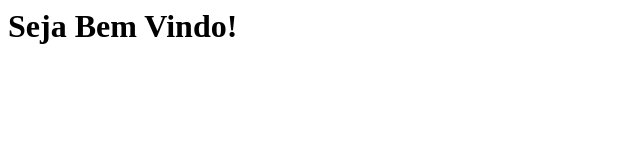
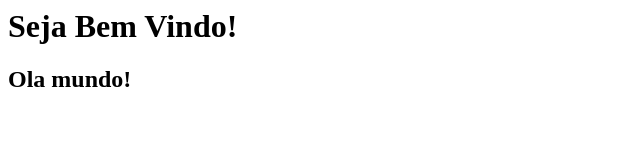
Before and after one commit to profclaytonmf/novo, a plain HTML site: page index.html in a window 1280 px wide. Shown: the whole page, without its empty margins (0-640 px from the left). Drawn offline with Linux system fonts and the light colour scheme.

Commit message:
Colocando H2 no home

```diff
--- a/index.html
+++ b/index.html
@@ -1 +1,2 @@
 <h1>Seja Bem Vindo!</h1>
+<h2>Ola mundo!</h2>
```
